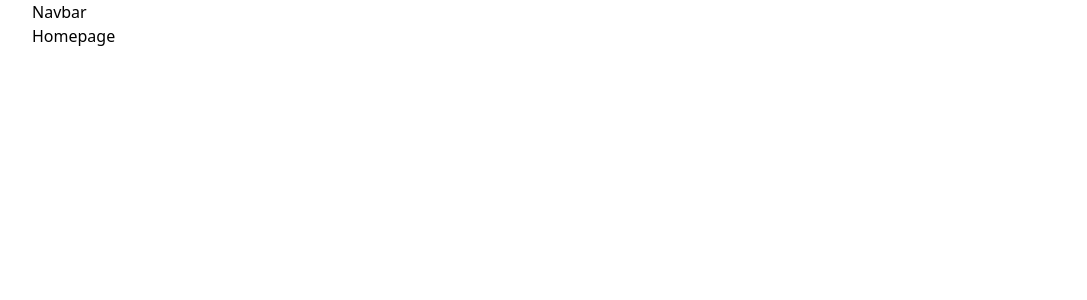
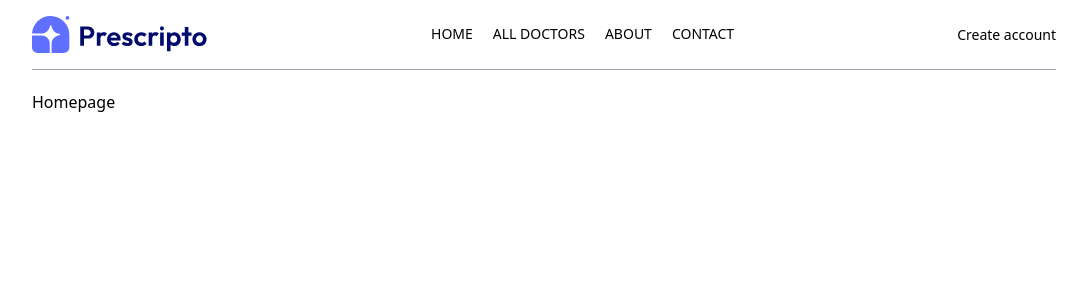
Before and after one commit to tgabriel22/HealthBooking, a React (Vite) app in the folder frontend/: page / in a window 1280 px wide. Shown: the top 300 px of the page, without its empty margins (96-1183 px from the left). Built offline with nearby package versions, Linux system fonts and the light colour scheme.

Commit message:
Navbar creation

```diff
--- a/frontend/src/index.css
+++ b/frontend/src/index.css
@@ -1 +1,7 @@
 @import "tailwindcss";
+/* @theme {
+    --primary: #5f6FFF
+} */
+:root {
+    --primary: #5f6FFF;
+  }
--- a/frontend/src/pages/Navbar.jsx
+++ b/frontend/src/pages/Navbar.jsx
@@ -1,8 +1,33 @@
 import React from 'react'
+import {assets} from '../assets/assets'
+import { NavLink } from 'react-router-dom'
 
 const Navbar = () => {
   return (
-    <div>Navbar</div>
+    <div className='flex items-center justify-between text-sm py-4 mb-5 border-b border-b-gray-400'>
+      <img className='w-44 cursor-pointer' src={assets.logo} alt="" />
+      <ul className='hidden md:flex items-start gap-5 font-medium'>
+        <NavLink>
+          <li className='py-1'>HOME</li>
+          <hr className='border-none outline-none h-0.5 bg-primary w-3/5 m-auto'/>
+        </NavLink>
+        <NavLink>
+          <li className='py-1'>ALL DOCTORS</li>
+          <hr className='border-none outline-none h-0.5 bg-primary w-3/5 m-auto'/>
+        </NavLink>
+        <NavLink>
+          <li className='py-1'>ABOUT</li>
+          <hr className='border-none outline-none h-0.5 bg-primary w-3/5 m-auto'/>
+        </NavLink>
+        <NavLink>
+          <li className='py-1'>CONTACT</li>
+          <hr className='border-none outline-none h-0.5 bg-primary w-3/5 m-auto'/>
+        </NavLink>
+      </ul>
+      <div>
+        <button>Create account</button>
+      </div>
+    </div>
   )
 }
 
```
